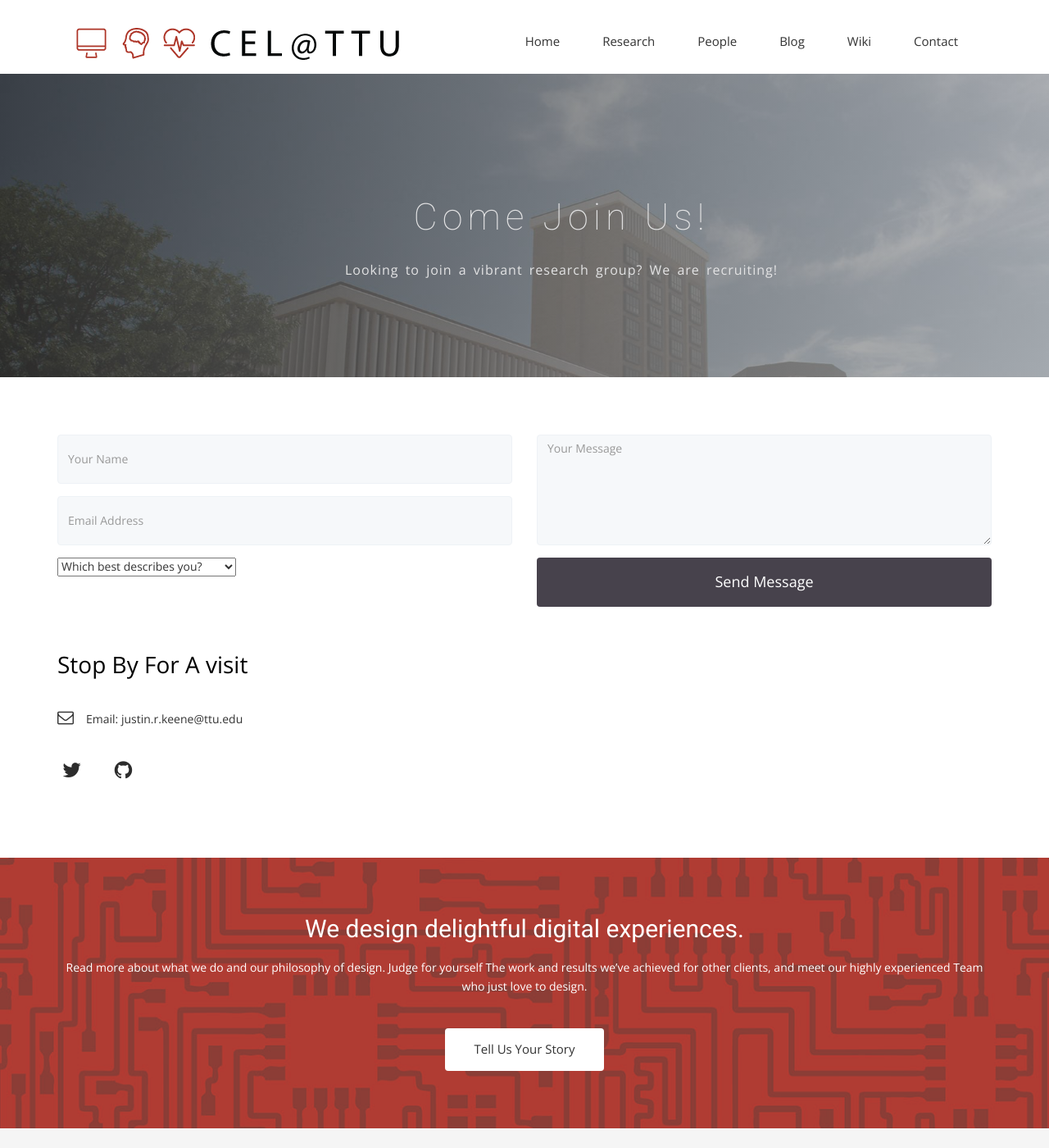
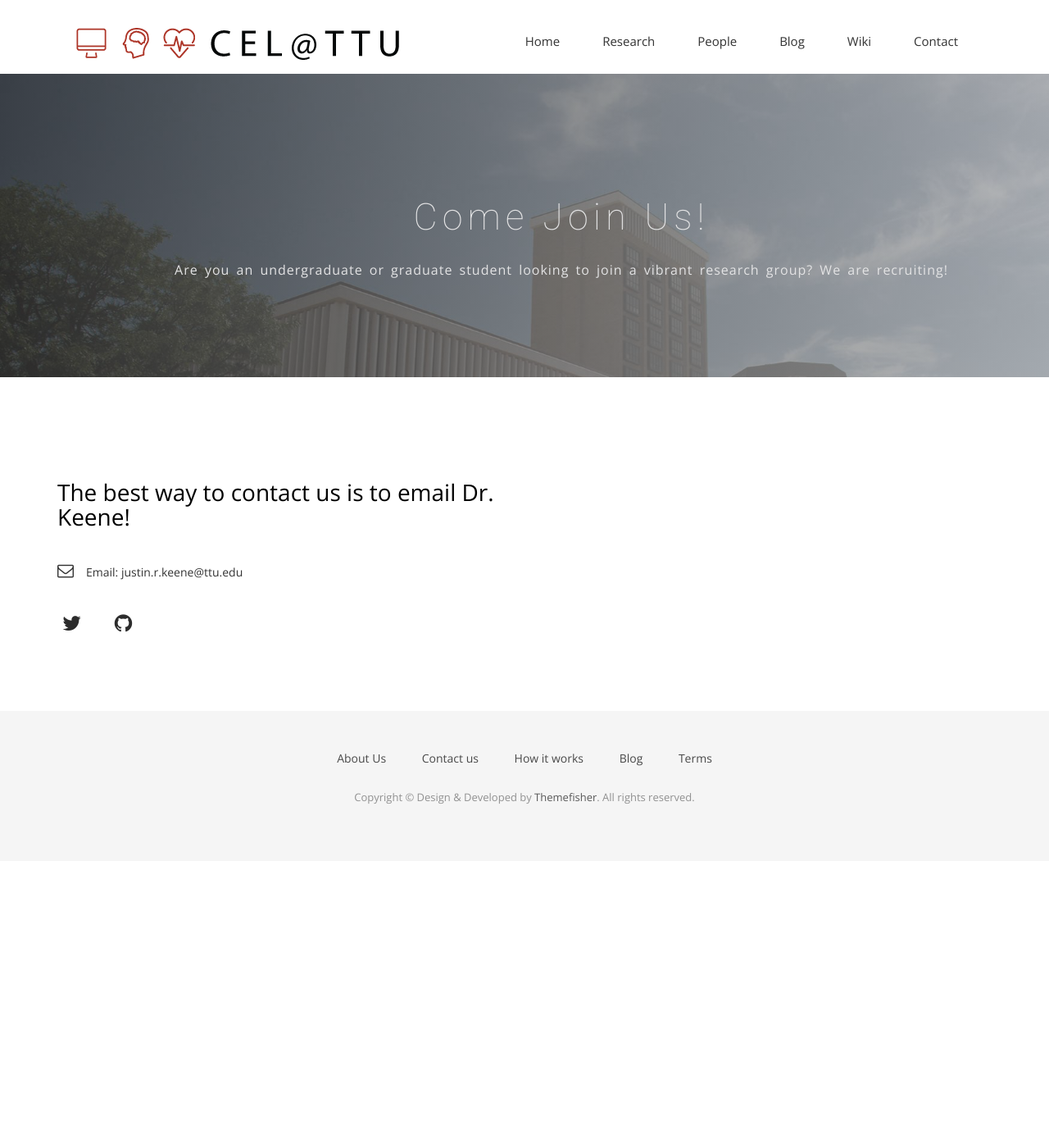
Before and after one commit to cognitionemotionlab/cognitionemotionlab.github.io, a Jekyll site: the page built from contact.html, in a window 1280 px wide and 1400 px high. Shown: the whole window at 82% size. Built offline with Jekyll 4.4.1, drawn with Linux system fonts in a browser that asks for light colours; nearby versions of some CDN libraries; some web fonts are replaced.

Commit message:
Simplifying the contact form.

```diff
--- a/contact.html
+++ b/contact.html
@@ -11,7 +11,7 @@ permalink: /contact/
       <div class="col-md-12">
         <div class="block">
           <h1>Come Join Us!</h1>
-          <p>Looking to join a vibrant research group? We are recruiting!</p>
+          <p>Are you an undergraduate or graduate student looking to join a vibrant research group? We are recruiting!</p>
         </div>
       </div>
     </div>
@@ -20,42 +20,10 @@ permalink: /contact/
 <!-- contact form start -->
 <section id="contact-form">
   <div class="container">
-    <div class="row">
-      <div class="col-md-6 col-sm-12">
-        <div class="block">
-          <form>
-            <div class="form-group">
-              <input type="text" class="form-control" placeholder="Your Name">
-            </div>
-            <div class="form-group">
-              <input type="text" class="form-control" placeholder="Email Address">
-            </div>
-            <div class="form-group">
-              <select class="custom-select custom-select-lg mb-3">
-                  <option selected>Which best describes you?</option>
-                   <option value="1">Undergraduate Student</option>
-                   <option value="2">Graduate Student</option>
-                   <option value="3">Prospective Graduate Student</option>
-              </select>
-            </div>
-          </form>
-        </div>
-      </div>
-      <div class="col-md-6 col-sm-12">
-        <div class="block">
-          <form>
-            <div class="form-group-2">
-              <textarea class="form-control" rows="3" placeholder="Your Message"></textarea>
-            </div>
-            <button class="btn btn-default" type="submit">Send Message</button>
-          </form>
-        </div>
-      </div>
-    </div>
     <div id="contact-box" class="row">
       <div class="col-md-6 col-sm-12">
         <div class="block">
-          <h2>Stop By For A visit</h2>
+          <h2>The best way to contact us is to email Dr. Keene!</h2>
           <ul class="address-block">
             <li>
               <i class="fa fa-envelope-o"></i>Email: justin.r.keene@ttu.edu
@@ -75,17 +43,3 @@ permalink: /contact/
     </div>
   </div>
 </section>
-<!-- Call to action Start -->
-<section id="call-to-action">
-  <div class="container">
-    <div class="row">
-      <div class="col-md-12">
-        <div class="block">
-          <h2>We design delightful digital experiences.</h2>
-          <p>Read more about what we do and our philosophy of design. Judge for yourself The work and results we’ve achieved for other clients, and meet our highly experienced Team who just love to design.</p>
-          <a class="btn btn-default btn-call-to-action" href="#" >Tell Us Your Story</a>
-        </div>
-      </div>
-    </div>
-  </div>
-</section>
```
